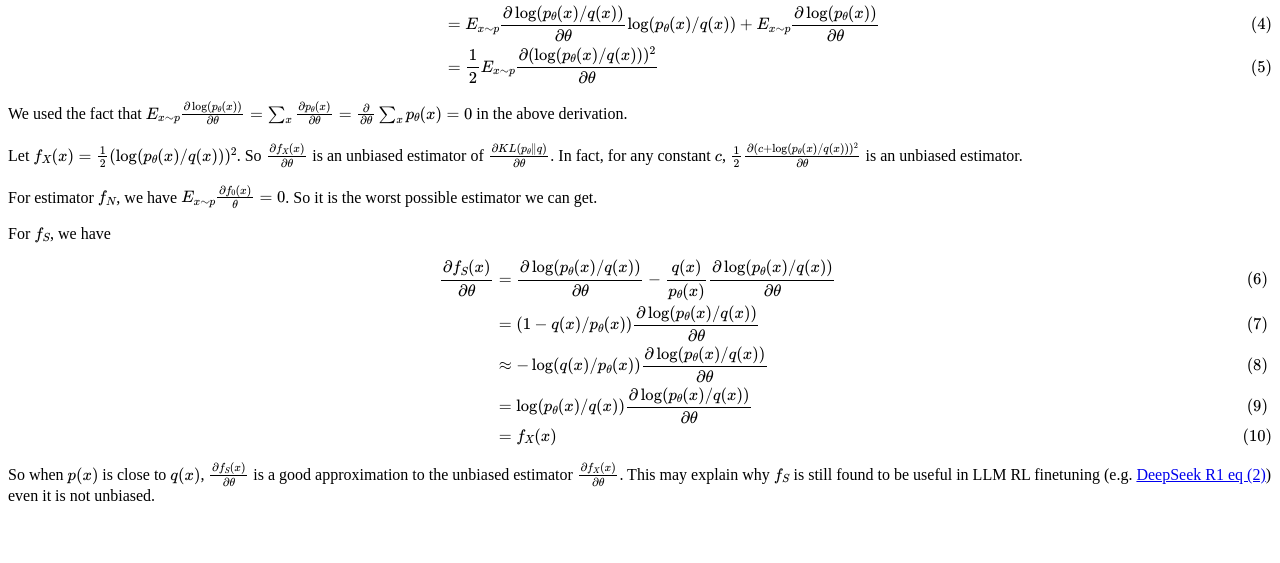
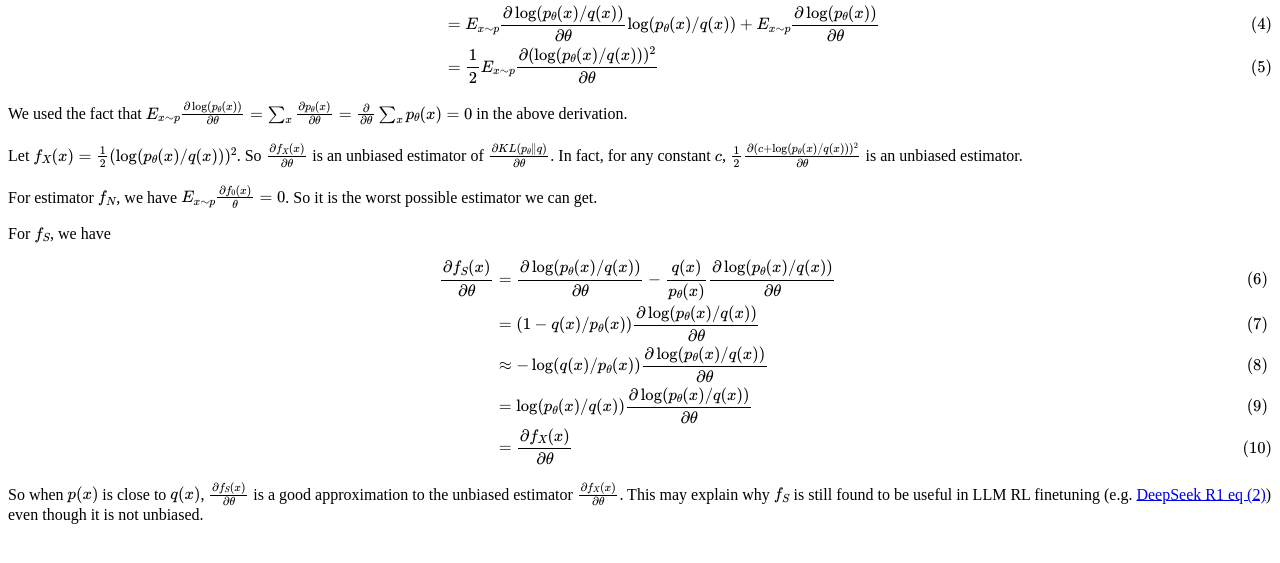
Before and after one commit to emailweixu/emailweixu.github.io, a Jekyll site: the page built from _posts/2025-10-03-Estimating gradient of KL-divergence.md, in a window 1280 px wide and 900 px high, scrolled down 306 px. Shown: the top 563 px of the window. Built offline with Jekyll 4.4.1, drawn with Linux system fonts in a browser that asks for light colours; our own code applies the rules of GitHub Pages for plain Markdown files; formulas are drawn with MathJax 3.

Commit message:
Fix typo in KL-divergence gradient estimation

```diff
--- a/_posts/2025-10-03-Estimating gradient of KL-divergence.md
+++ b/_posts/2025-10-03-Estimating gradient of KL-divergence.md
@@ -46,11 +46,11 @@ $$
 &= (1 - q(x)/p_\theta(x))\frac{\partial \log(p_\theta(x)/q(x))}{\partial \theta} \\
 &\approx -\log(q(x)/p_\theta(x)) \frac{\partial \log(p_\theta(x)/q(x))}{\partial \theta} \\
 &= \log(p_\theta(x)/q(x)) \frac{\partial \log(p_\theta(x)/q(x))}{\partial \theta} \\
-&= f_X(x) \\
+&= \frac{\partial f_X(x)}{\partial \theta} \\
 \end{align}
 $$
 
 So when $$p(x)$$ is close to $$q(x)$$, $$\frac{\partial f_S(x)}{\partial \theta}$$
 is a good approximation to the unbiased estimator $$\frac{\partial f_X(x)}{\partial \theta}$$.
 This may explain why $$f_S$$ is still found to be useful in LLM RL finetuning (e.g. [DeepSeek R1 eq (2)](https://arxiv.org/abs/2501.12948))
-even it is not unbiased.
+even though it is not unbiased.
```
